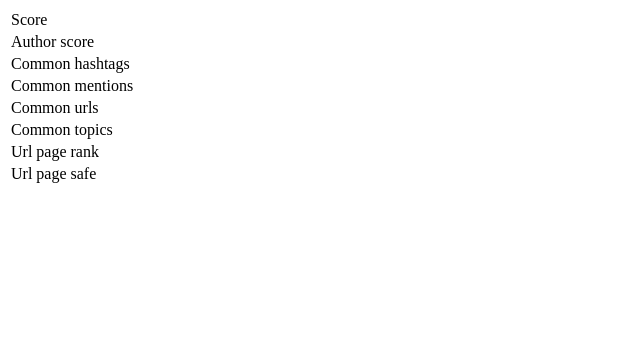
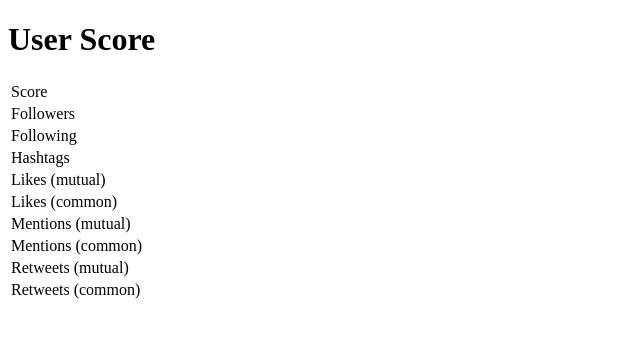
Before and after one commit to edvilme/Chirp-2022, a website: page static/scores/user.html in a window 1280 px wide. Shown: the whole page, without its empty margins (0-640 px from the left). Drawn offline with Linux system fonts and the light colour scheme; no server answers.

Commit message:
User score template

```diff
--- a/static/scores/user.html
+++ b/static/scores/user.html
@@ -7,7 +7,7 @@
     <title></title>
 </head>
 <body>
-
+    <h1>User Score</h1>
     <table>
         <thead>
             <tr>
@@ -17,39 +17,47 @@
             </tr>
         </thead>
         <tr>
-            <td>Author score</td>
-            <td id="authorRelation"></td>
+            <td>Followers</td>
+            <td id="followers"></td>
         </tr>
         <tr>
-            <td>Common hashtags</td>
+            <td>Following</td>
+            <td id="following"></td>
+        </tr>
+        <tr>
+            <td>Hashtags</td>
             <td id="commonHashtags"></td>
         </tr>
         <tr>
-            <td>Common mentions</td>
+            <td>Likes (mutual)</td>
+            <td id="mutualLikes"></td>
+        </tr>
+        <tr>
+            <td>Likes (common)</td>
+            <td id="commonLikes"></td>
+        </tr>
+        <tr>
+            <td>Mentions (mutual)</td>
+            <td id="mutualMentions"></td>
+        </tr>
+        <tr>
+            <td>Mentions (common)</td>
             <td id="commonMentions"></td>
         </tr>
         <tr>
-            <td>Common urls</td>
-            <td id="commonUrls"></td>
+            <td>Retweets (mutual)</td>
+            <td id="mutualRetweets"></td>
         </tr>
         <tr>
-            <td>Common topics</td>
-            <td id="commonTopics"></td>
-        </tr>
-        <tr>
-            <td>Url page rank</td>
-            <td id="urlPageRank"></td>
-        </tr>
-        <tr>
-            <td>Url page safe</td>
-            <td id="urlNoThreats"></td>
+            <td>Retweets (common)</td>
+            <td id="commonRetweets"></td>
         </tr>
     </table>
 
     <script>
         async function loadData(){
-            const id = new URLSearchParams(window.location.search).get('id') || "1560551764969115650";
-            const req = await fetch(`/api/score/tweet/${id}`);
+            const id = new URLSearchParams(window.location.search).get('id');
+            const req = await fetch(`/api/score/user/${id}`);
             const res = await req.json();
 
             for (let key in res){
```
